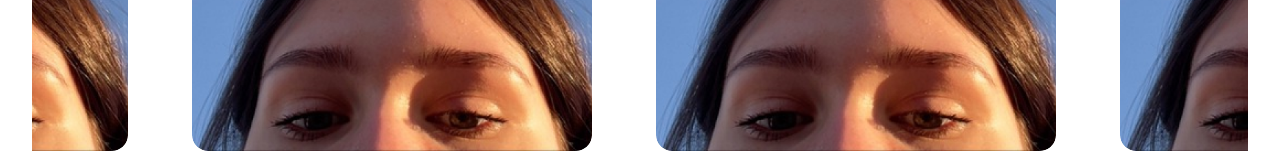
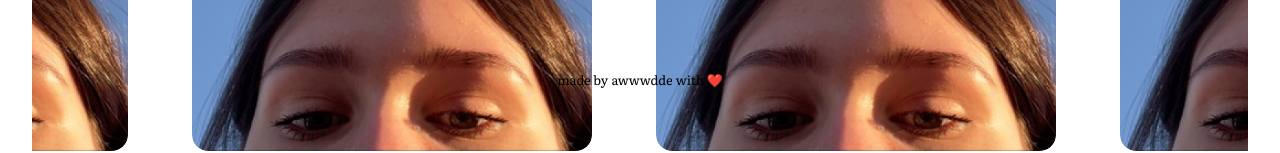
Before and after one commit to awwwdde/ASKB, a React (Create React App) app: page / in a window 1280 px wide. Shown: the part 691-844 px from the top of the page. Built offline with nearby package versions, Linux system fonts and the light colour scheme; a web font is replaced by a local one.

Commit message:
Commit 2.6 / Footer added

```diff
--- a/src/pages/main/Main.jsx
+++ b/src/pages/main/Main.jsx
@@ -92,6 +92,20 @@ const Main = () => {
             ))}
         </div>
       </section>
+      <footer className="footer">
+        <p className="footer-text">
+          made by{' '}
+        <a
+        href="https://github.com/awwwdde"
+        target="_blank"
+        rel="noopener noreferrer"
+        className="footer-link"
+        >
+        awwwdde
+        </a>{' '}
+        with ❤️
+        </p>
+      </footer>
     </div>
   );
 };
--- a/src/pages/main/main.scss
+++ b/src/pages/main/main.scss
@@ -159,3 +159,31 @@ $gray-color: #666666;
     color: $accent-color;
   }
 }
+// Footer
+// Footer
+.footer {
+  position: absolute;
+  bottom: 20px; // Отступ снизу
+  left: 50%; // Перемещаем футер к центру по горизонтали
+  transform: translateX(-50%); // Центрируем точно по центру
+  font-size: 0.8rem; // Мелкий шрифт
+  color: $gray-color; // Цвет текста
+
+  .footer-text {
+    display: flex;
+    align-items: center;
+    justify-content: center; // Выравниваем текст по центру
+    gap: 0.2rem; // Расстояние между элементами
+  }
+
+  .footer-link {
+    color: $accent-color; // Цвет ссылки
+    text-decoration: none; // Убираем подчеркивание
+    font-weight: 500; // Жирность текста
+    transition: color 0.3s ease;
+
+    &:hover {
+      color: $gray-color; // Изменяем цвет при наведении
+    }
+  }
+}
```
